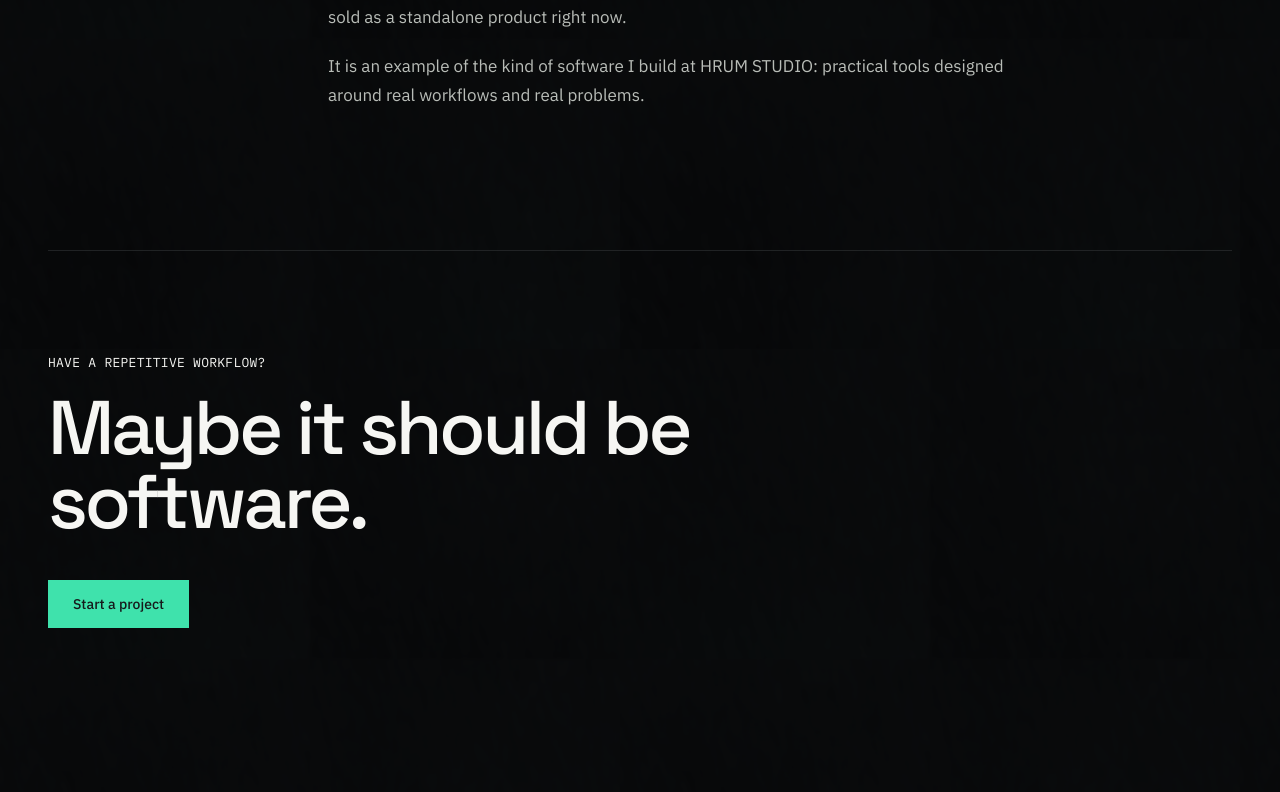
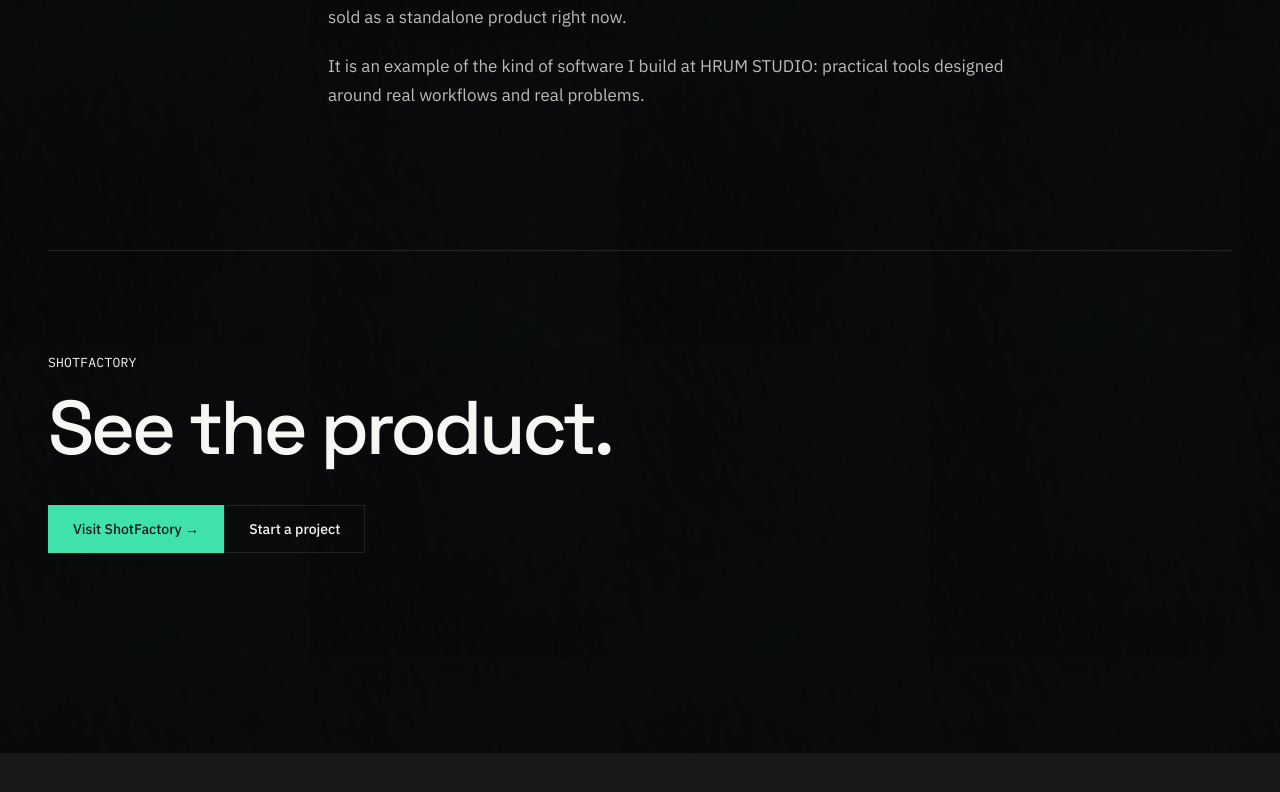
Before and after one commit to nenovski1988-maker/hrumstudio, a Next.js app: page /products/shotfactory in a window 1280 px wide. Shown: the part 2131-2923 px from the top of the page. After the commit the page ends 2884 px from the top, so only its background shows below. Built offline with nearby package versions, Linux system fonts and the light colour scheme.

Commit message:
fix: shopartiv/shotfactory href swap + shotfactory CTA

```diff
--- a/app/page.js
+++ b/app/page.js
@@ -28,7 +28,6 @@
     status: "IN DEVELOPMENT",
     visual: "fill-artiv",
     pending: true,
-      href: "/products/shotfactory",
   },
 ];
 
@@ -42,6 +41,7 @@
     status: "PERSONAL TOOL",
     visual: "fill-shot",
     pending: true,
+    href: "/products/shotfactory",
   },
   {
     index: "02 — DOM-IQ",
--- a/app/products/shotfactory/page.js
+++ b/app/products/shotfactory/page.js
@@ -132,12 +132,24 @@
         </section>
 
         <section className="product-cta">
-          <span className="mono">HAVE A REPETITIVE WORKFLOW?</span>
-          <h2>Maybe it should be software.</h2>
+          <span className="mono">SHOTFACTORY</span>
 
-          <Link href="/#contact" className="btn btn-primary">
-            Start a project
-          </Link>
+          <h2>See the product.</h2>
+
+          <div className="product-cta-actions">
+            <a
+              href="https://getshotfactory.com"
+              className="btn btn-primary"
+              target="_blank"
+              rel="noopener noreferrer"
+            >
+              Visit ShotFactory →
+            </a>
+
+            <Link href="/#contact" className="btn btn-secondary">
+              Start a project
+            </Link>
+          </div>
         </section>
       </div>
     </main>
```
